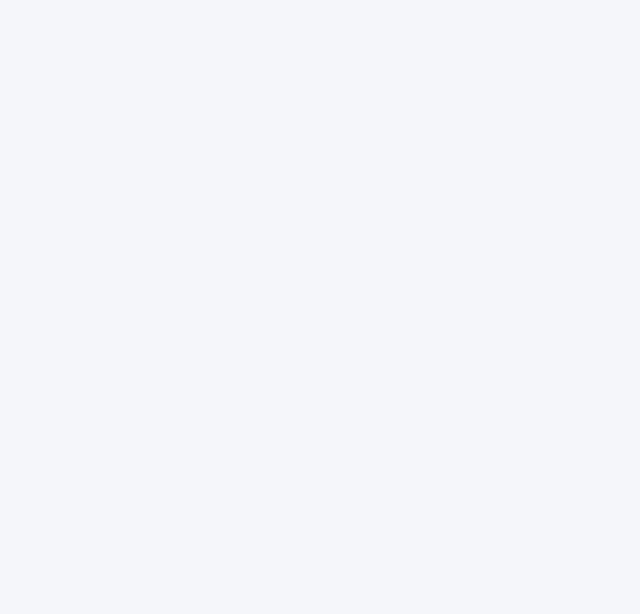
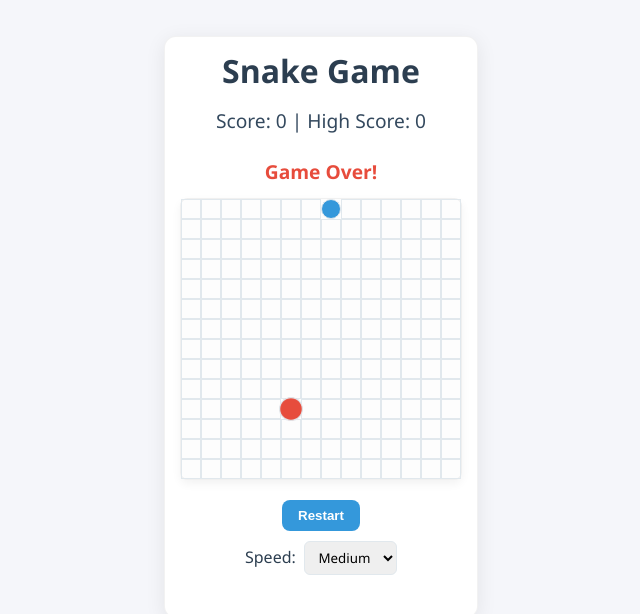
Before and after one commit to AJK182001/2-Factor-Authentication-System, a React (Create React App) app: page /game in a window 1280 px wide. Before the commit this address had no page. Shown: the top 614 px of the page, without its empty margins (319-959 px from the left). Built offline with nearby package versions, Linux system fonts and the light colour scheme; no server answers.

Commit message:
added the snake game

```diff
--- a/src/App.jsx
+++ b/src/App.jsx
@@ -4,6 +4,7 @@ import LoginPage from './components/LoginPage';
 import OtpPage from './components/OtpPage';
 import './App.css';
 import AdminPage from './components/AdminPage';
+import Game from './components/Game';
 
 function App() {
   return (
@@ -14,6 +15,7 @@ function App() {
           <Route path="/login" element={<LoginPage />} />
           <Route path="/otp" element={<OtpPage />} />
           <Route path="/admin" element={<AdminPage />} />
+          <Route path="/game" element={<Game />} />
         </Routes>
       </div>
     </Router>
--- /dev/null
+++ b/src/components/Game.css
@@ -0,0 +1,117 @@
+/* Game container stays full screen */
+.game-container {
+  display: flex;
+  flex-direction: column;
+  align-items: center;
+  justify-content: flex-start;
+  min-height: 100vh;
+  background-color: #f5f6fa; /* match login page */
+  font-family: 'Segoe UI', Tahoma, Geneva, Verdana, sans-serif;
+  padding-top: 20px;
+}
+
+/* White card background like login page */
+.game-card {
+  background: #ffffff;
+  padding: 0.5rem 2rem 2rem 2rem; /* top right bottom left */
+  border-radius: 12px;
+  box-shadow: 0 4px 20px rgba(0,0,0,0.08);
+  border: 1px solid rgba(0,0,0,0.05);
+  display: flex;
+  flex-direction: column;
+  align-items: center;
+  max-width: 450px;
+  width: 90%;
+  box-sizing: border-box;
+}
+
+
+/* Title */
+h1 {
+  font-size: 2rem;
+  color: #2c3e50;
+  margin-bottom: 10px;
+  font-weight: 600;
+}
+
+/* Score and high score */
+.score-board {
+  font-size: 1.2rem;
+  margin-bottom: 20px;
+  color: #34495e;
+}
+
+/* Game over message */
+.game-over {
+  font-size: 1.2rem;
+  color: #e74c3c;
+  margin-bottom: 10px;
+  font-weight: 600;
+}
+
+/* Board layout (keeps original working 20x20 logic) */
+.board {
+  display: grid;
+  grid-template-columns: repeat(20, 20px);
+  grid-template-rows: repeat(20, 20px);
+  background-color: #fdfdfd; /* light background */
+  border: 1px solid rgba(0,0,0,0.05);
+  box-shadow: 0 4px 10px rgba(0,0,0,0.05);
+  border-radius: 8px;
+  margin-bottom: 15px;
+}
+
+/* Cells */
+.cell {
+  width: 20px;
+  height: 20px;
+  border: 0.5px solid #e1e8ed; /* subtle grid lines */
+  box-sizing: border-box;
+}
+
+/* Snake */
+.snake {
+  background-color: #3498db; /* blue like login buttons */
+  border-radius: 50%;
+  transition: all 0.1s ease;
+}
+
+/* Food */
+.food {
+  background-color: #e74c3c; /* red food */
+  border-radius: 50%;
+  animation: pulse 0.6s infinite alternate;
+}
+
+@keyframes pulse {
+  from { transform: scale(1); }
+  to { transform: scale(1.2); }
+}
+
+/* Buttons */
+button.btn-primary {
+  background-color: #3498db; /* match login primary button */
+  color: #ffffff;
+  border: none;
+  border-radius: 8px;
+  padding: 0.5rem 1rem;
+  font-weight: 600;
+  cursor: pointer;
+  transition: all 0.2s ease;
+  margin-top: 5px;
+}
+
+button.btn-primary:hover {
+  background-color: #2980b9;
+  transform: translateY(-1px);
+  box-shadow: 0 4px 12px rgba(52, 152, 219, 0.3);
+}
+
+/* Speed selector */
+select {
+  margin-left: 0.5rem;
+  padding: 0.4rem 0.6rem;
+  border-radius: 6px;
+  border: 1px solid #e1e8ed;
+  font-family: inherit;
+}
--- /dev/null
+++ b/src/components/Game.js
@@ -0,0 +1,145 @@
+import React, { useState, useEffect } from "react";
+import "./Game.css";
+import axios from "axios";
+
+const BOARD_SIZE = 14;
+const INITIAL_SNAKE = [{ x: 7, y: 7 }];
+const INITIAL_DIRECTION = { x: 0, y: -1 };
+const SPEEDS = { Easy: 300, Medium: 200, Hard: 100 };
+
+const getRandomPosition = () => ({
+  x: Math.floor(Math.random() * BOARD_SIZE),
+  y: Math.floor(Math.random() * BOARD_SIZE),
+});
+
+const Game = () => {
+  const [snake, setSnake] = useState(INITIAL_SNAKE);
+  const [direction, setDirection] = useState(INITIAL_DIRECTION);
+  const [food, setFood] = useState(getRandomPosition());
+  const [score, setScore] = useState(0);
+  const [highScore, setHighScore] = useState(0);
+  const [gameOver, setGameOver] = useState(false);
+  const [speed, setSpeed] = useState(SPEEDS.Medium);
+
+  const moveSnake = () => {
+    const newHead = { x: snake[0].x + direction.x, y: snake[0].y + direction.y };
+
+    if (
+      newHead.x < 0 || newHead.x >= BOARD_SIZE ||
+      newHead.y < 0 || newHead.y >= BOARD_SIZE ||
+      snake.some(seg => seg.x === newHead.x && seg.y === newHead.y)
+    ) {
+      setGameOver(true);
+      updateHighScore();
+      return;
+    }
+
+    const newSnake = [newHead, ...snake];
+    if (newHead.x === food.x && newHead.y === food.y) {
+      setScore(prev => prev + 1);
+      setFood(getRandomPosition());
+    } else {
+      newSnake.pop();
+    }
+    setSnake(newSnake);
+  };
+
+  const updateHighScore = async () => {
+    try {
+      const res = await axios.post("http://127.0.0.1:5000/highscore", { score });
+      setHighScore(res.data.high_score);
+    } catch (err) {
+      console.error(err);
+    }
+  };
+
+  useEffect(() => {
+    const fetchHighScore = async () => {
+      try {
+        const res = await axios.get("http://127.0.0.1:5000/highscore");
+        setHighScore(res.data.high_score);
+      } catch (err) { console.error(err); }
+    };
+    fetchHighScore();
+  }, []);
+
+  useEffect(() => {
+    if (gameOver) return;
+    const interval = setInterval(moveSnake, speed);
+    return () => clearInterval(interval);
+  }, [snake, direction, speed, gameOver]);
+
+  useEffect(() => {
+    const handleKey = (e) => {
+      switch (e.key) {
+        case "ArrowUp": if (direction.y !== 1) setDirection({ x: 0, y: -1 }); break;
+        case "ArrowDown": if (direction.y !== -1) setDirection({ x: 0, y: 1 }); break;
+        case "ArrowLeft": if (direction.x !== 1) setDirection({ x: -1, y: 0 }); break;
+        case "ArrowRight": if (direction.x !== -1) setDirection({ x: 1, y: 0 }); break;
+        default: break;
+      }
+    };
+    window.addEventListener("keydown", handleKey);
+    return () => window.removeEventListener("keydown", handleKey);
+  }, [direction]);
+
+  const restartGame = () => {
+    setSnake(INITIAL_SNAKE);
+    setDirection(INITIAL_DIRECTION);
+    setFood(getRandomPosition());
+    setScore(0);
+    setGameOver(false);
+  };
+
+return(
+  <div className="game-container">
+  <div className="game-card">
+    <h1>Snake Game</h1>
+    <div className="score-board">Score: {score} | High Score: {highScore}</div>
+    {gameOver && <div className="game-over">Game Over!</div>}
+
+    {/* Board */}
+    <div
+      className="board"
+      style={{
+        gridTemplateColumns: `repeat(${BOARD_SIZE}, 20px)`,
+        gridTemplateRows: `repeat(${BOARD_SIZE}, 20px)`,
+      }}
+    >
+      {Array.from({ length: BOARD_SIZE * BOARD_SIZE }).map((_, idx) => {
+        const x = idx % BOARD_SIZE;
+        const y = Math.floor(idx / BOARD_SIZE);
+        const isSnake = snake.some(seg => seg.x === x && seg.y === y);
+        const isFood = food.x === x && food.y === y;
+        return (
+          <div
+            key={idx}
+            className={`cell ${isSnake ? "snake" : ""} ${isFood ? "food" : ""}`}
+          />
+        );
+      })}
+    </div>
+
+    {/* Controls */}
+    <button className="btn-primary" onClick={restartGame}>Restart</button>
+    <div style={{ marginTop: '10px' }}>
+      Speed:
+      <select value={speed} onChange={e => setSpeed(Number(e.target.value))}>
+        <option value={SPEEDS.Easy}>Easy</option>
+        <option value={SPEEDS.Medium}>Medium</option>
+        <option value={SPEEDS.Hard}>Hard</option>
+      </select>
+    </div>
+
+    {/* Future leaderboard */}
+    <div className="leaderboard" style={{ marginTop: '10px' }}>
+      {/* Leaderboard entries can go here */}
+    </div>
+  </div>
+</div>
+
+);
+
+};
+
+export default Game;
--- a/src/components/OtpPage.jsx
+++ b/src/components/OtpPage.jsx
@@ -142,7 +142,7 @@ const OtpPage = () => {
       setSessionId(null);
       setGeneratedOtp(null); // if you have this state
       setTimeout(() => {
-        navigate('/login');
+        navigate('/game');
       }, 1500);
     } else {
       setError(data.error || 'Verification failed');
```
Also changed, not shown: package.json (+4 -3 lines), src/components/firebase.js (deleted, +0 -16 lines), 2 other files (tests, documents, lock files or other folders).
